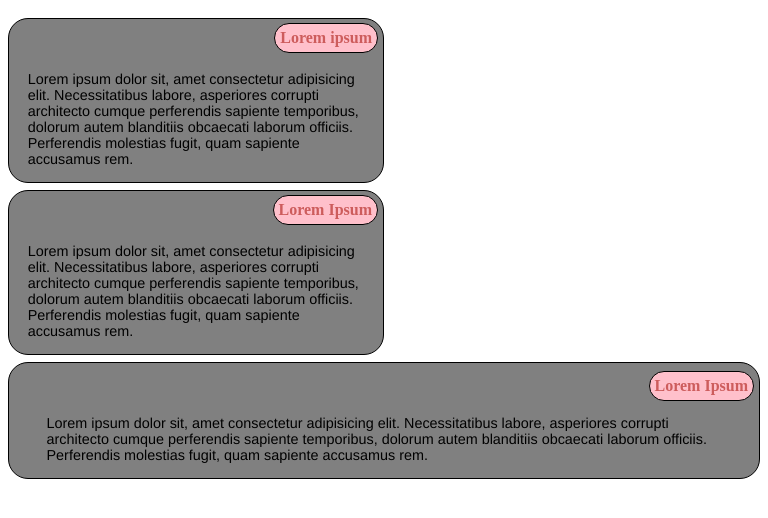
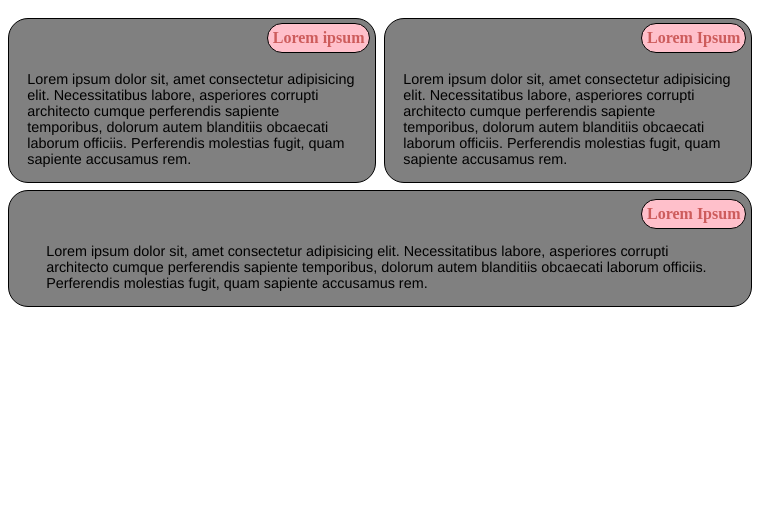
Before and after one commit to jiuno/Coursera-HTML-CSS-Javascript, a plain HTML site: page module2-solution/index.html in a window 768 px wide. Shown: the part 60-578 px from the top of the page. Drawn offline with Linux system fonts and the light colour scheme.

Commit message:
Change width of col classes.

```diff
--- a/module2-solution/css/styles.css
+++ b/module2-solution/css/styles.css
@@ -1,5 +1,3 @@
-/*Module 2 Assignment Bruno Alliani Coursera*/
-
 
     *{
         box-sizing: border-box;
@@ -86,7 +84,8 @@ h2 {
 
         .col-lg-4
         {
-        width: 33.33%;
+            /* width: 33.33%; */
+            width: 32%;
         }
 
         .col-lg-5
@@ -178,7 +177,8 @@ h2 {
 
         .col-md-6
         {
-        width: 50%;
+            /* width: 50%; */
+            width: 49%;
         }
 
         .col-md-7
@@ -208,7 +208,7 @@ h2 {
 
         .col-md-12
         {
-        width: 100%;
+            width: 99%;
         }
     }
 
```
Also changed, not shown: module2-solution/index.html (+0 -1 lines). Lines whose indentation alone changed are shown as unchanged.
